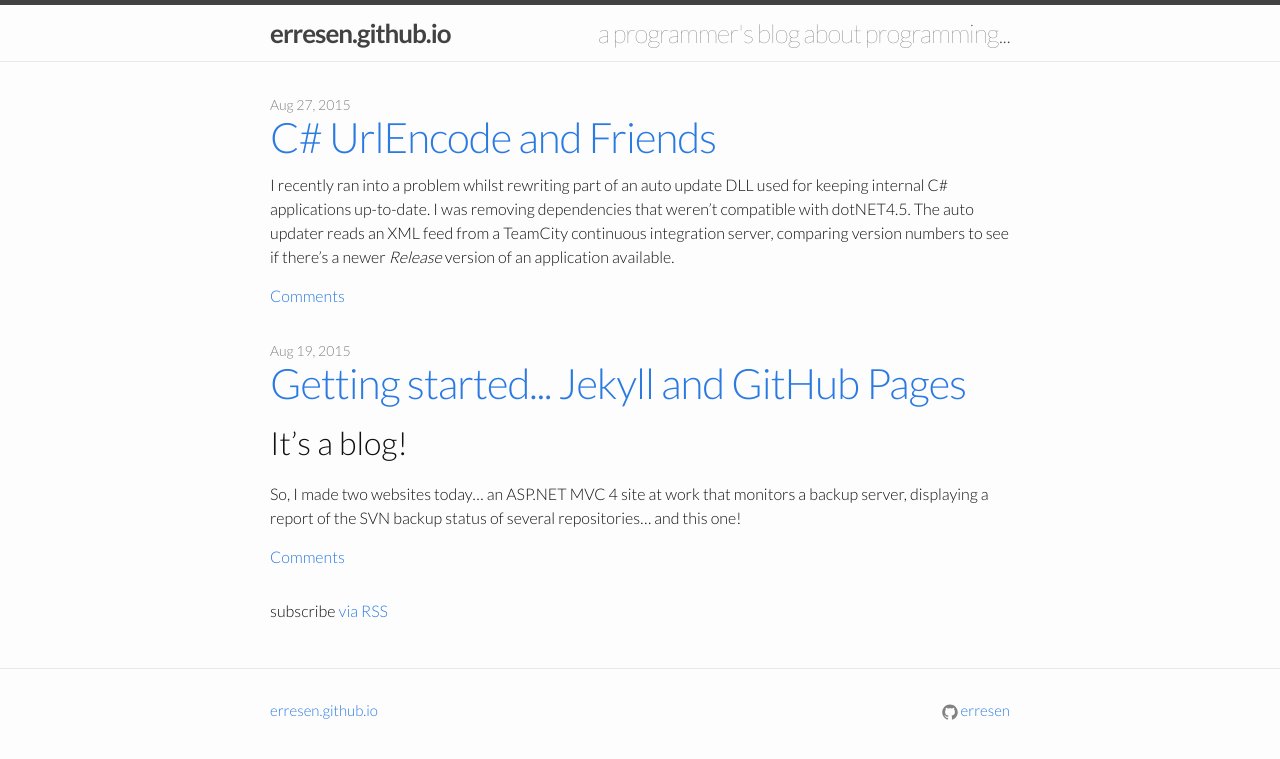
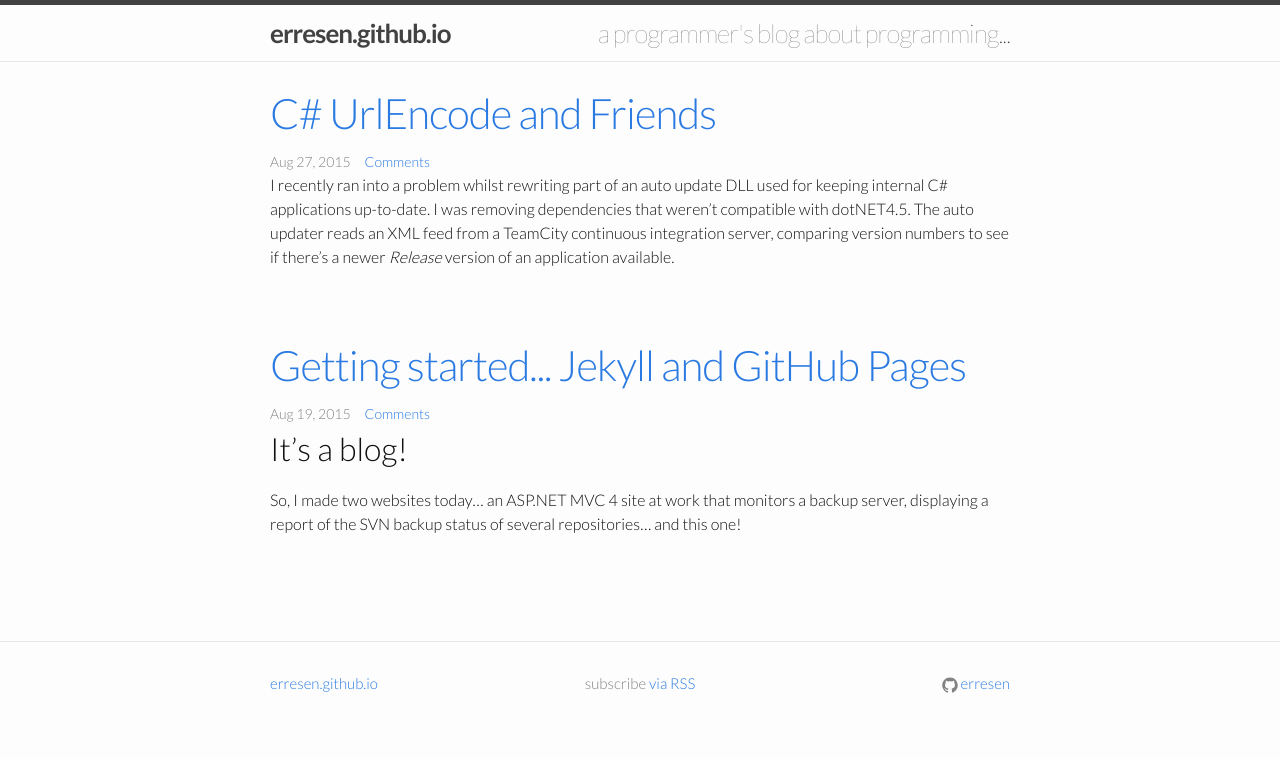
Before and after one commit to erresen/erresen.github.io, a Jekyll site: the page built from index.html, in a window 1280 px wide. Shown: the top 759 px of the page. Built offline with Jekyll 4.4.1, drawn with Linux system fonts in a browser that asks for light colours; some web fonts are replaced; comment, search, counter and statistics services are not loaded.

Commit message:
Fixed footer resizing and formatted post meta
the post meta is now below the title on the index, along with the
comment count. the media queries have also been removed from the footer
divs, and widths divided evenly

```diff
--- a/_includes/footer.html
+++ b/_includes/footer.html
@@ -12,7 +12,9 @@
         </ul>
       </div>
 
-      <div class="footer-col footer-col-2"></div>
+      <div class="footer-col footer-col-2">
+        <p class="rss-subscribe">subscribe <a href="{{ "/feed.xml" | prepend: site.baseurl }}">via RSS</a></p>
+      </div>
 
       <div class="footer-col  footer-col-3">
         <ul class="social-media-list">
@@ -46,10 +48,6 @@
           {% endif %}
         </ul>
       </div>
-
-      <!-- <div class="footer-col  footer-col-3">
-        <p class="text">{{ site.description }}</p>
-      </div> -->
     </div>
 
   </div>
--- a/_sass/_layout.scss
+++ b/_sass/_layout.scss
@@ -133,23 +133,24 @@
 }
 
 .footer-col-1 {
-    width: -webkit-calc(35% - (#{$spacing-unit} / 2));
-    width:         calc(35% - (#{$spacing-unit} / 2));
+    width: -webkit-calc(33% - (#{$spacing-unit} / 2));
+    width:         calc(33% - (#{$spacing-unit} / 2));
 }
 
 .footer-col-2 {
-    width: -webkit-calc(20% - (#{$spacing-unit} / 2));
-    width:         calc(20% - (#{$spacing-unit} / 2));
+    width: -webkit-calc(34% - (#{$spacing-unit} / 2));
+    width:         calc(34% - (#{$spacing-unit} / 2));
+    text-align: center;
 }
 
 .footer-col-3 {
-    width: -webkit-calc(45% - (#{$spacing-unit} / 2));
-    width:         calc(45% - (#{$spacing-unit} / 2));
+    width: -webkit-calc(33% - (#{$spacing-unit} / 2));
+    width:         calc(33% - (#{$spacing-unit} / 2));
     float: right;
     text-align: right;
 }
 
-@include media-query($on-laptop) {
+/*@include media-query($on-laptop) {
     .footer-col-1,
     .footer-col-2 {
         width: -webkit-calc(50% - (#{$spacing-unit} / 2));
@@ -168,7 +169,7 @@
         width: -webkit-calc(100% - (#{$spacing-unit} / 2));
         width:         calc(100% - (#{$spacing-unit} / 2));
     }
-}
+}*/
 
 
 
@@ -189,6 +190,7 @@
     list-style: none;
 
     > li {
+        padding-bottom: $spacing-unit;
         margin-bottom: $spacing-unit;
     }
 }
@@ -196,6 +198,10 @@
 .post-meta {
     font-size: $small-font-size;
     color: $grey-color;
+}
+
+.post-comments {
+    padding-left: 1em;
 }
 
 .post-link {
--- a/index.html
+++ b/index.html
@@ -7,17 +7,13 @@
   <ul class="post-list">
     {% for post in site.posts %}
       <li>
-        <span class="post-meta">{{ post.date | date: "%b %-d, %Y" }}</span>
-
         <h2>
           <a class="post-link post-title" href="{{ post.url }}">{{ post.title }}</a>
         </h2>
+        <span class="post-meta">{{ post.date | date: "%b %-d, %Y" }}</span><span class="post-meta post-comments"><a href="{{ post.url }}#disqus_thread">Comments</a></span>
         {{ post.excerpt }}
-        <a href="{{ post.url }}#disqus_thread" {% if post.disqus_identifier %} data-disqus-identifier="{{ post.disqus_identifier }}"{% endif %}>Comments</a>
       </li>
     {% endfor %}
   </ul>
 
-  <p class="rss-subscribe">subscribe <a href="{{ "/feed.xml" | prepend: site.baseurl }}">via RSS</a></p>
-
 </div>
```
